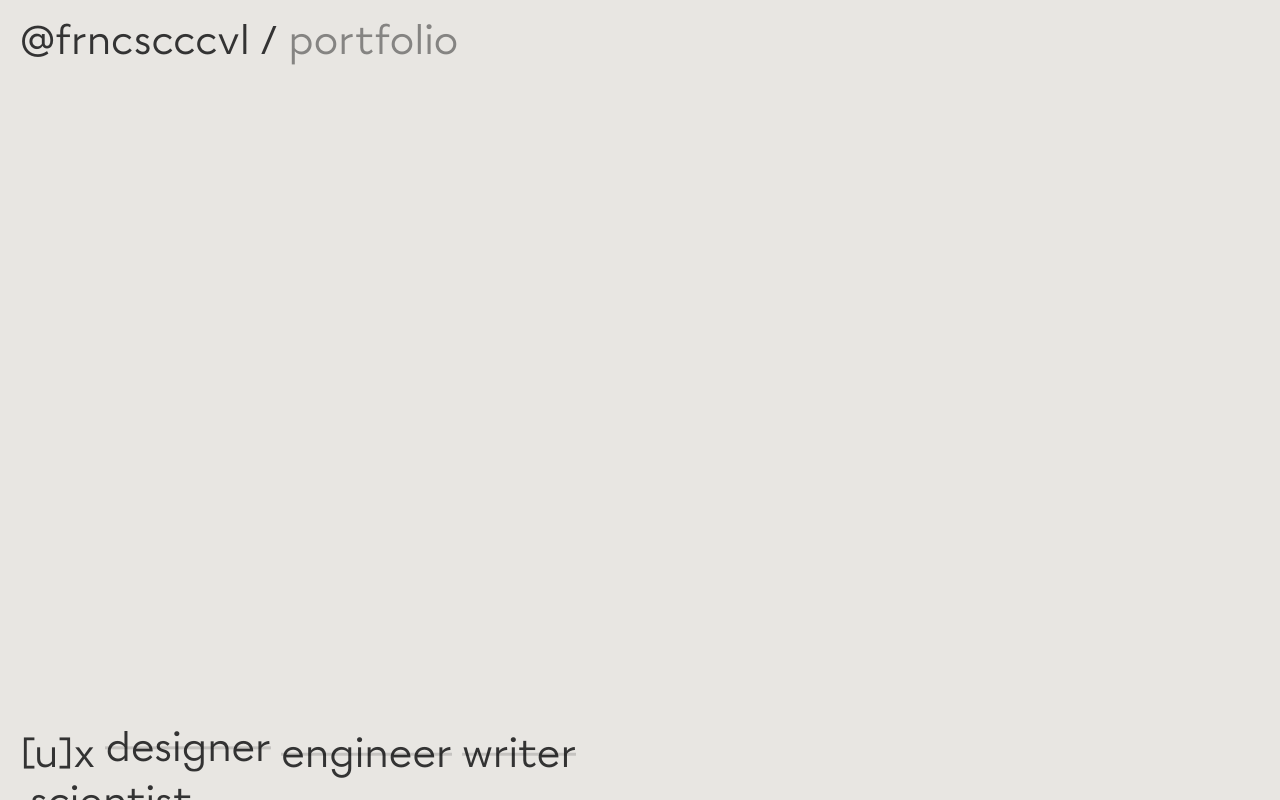
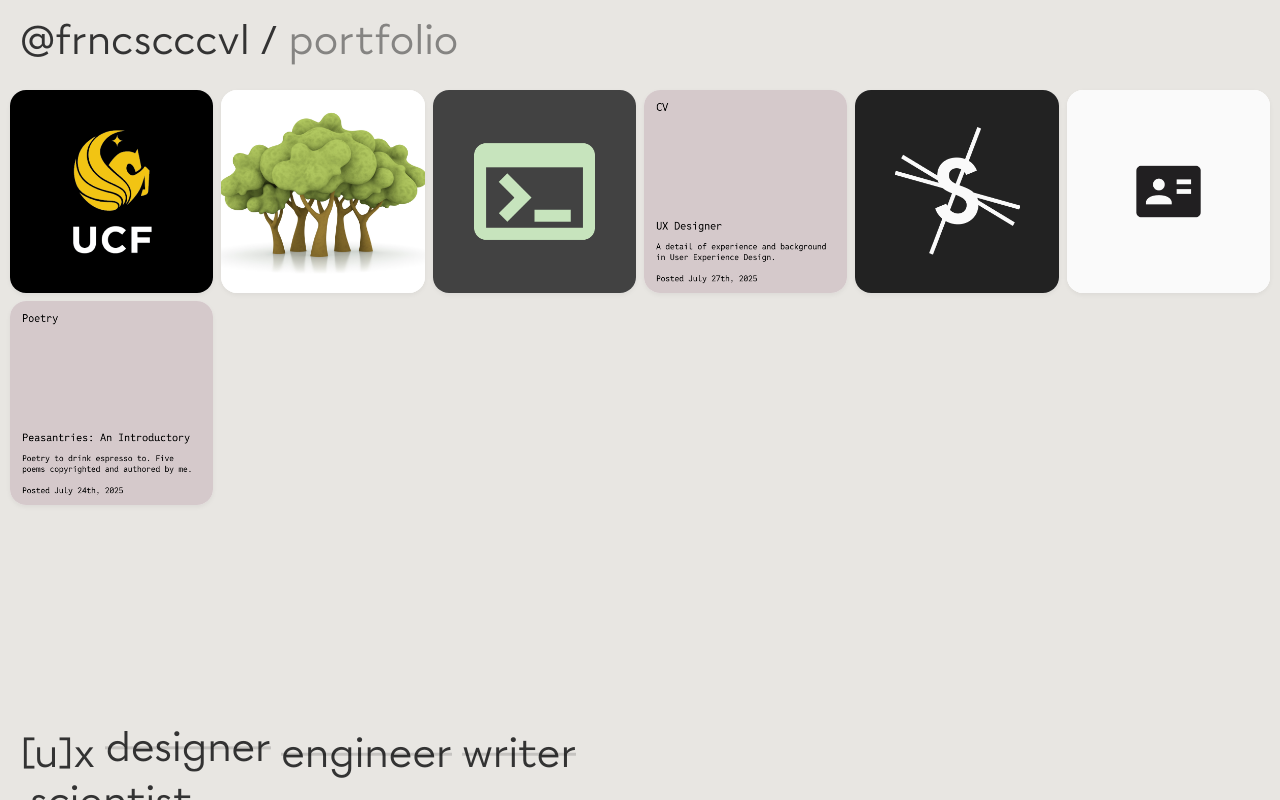
Before and after one commit to frncscccvl/portfolio-react, a React (Create React App) app: page / in a window 1280 px wide. Built offline with nearby package versions, Linux system fonts and the light colour scheme.

Commit message:
landing page projects visibility

```diff
--- a/src/App.js
+++ b/src/App.js
@@ -34,7 +34,17 @@ const allProjectsData = {
     /*{ id: 'd5', title: 'CV', image: designCVimg, headerImage: designCvHeader },
     { id: 'd6', title: 'CV', image: designCVimg, headerImage: designCvHeader },
     { id: 'd7', title: 'CV', image: designCVimg, headerImage: designCvHeader },
-    { id: 'd8', title: 'CV', image: designCVimg, headerImage: designCvHeader },*/
+    { id: 'd8', title: 'CV', image: designCVimg, headerImage: designCvHeader },
+    { id: 'd9', title: 'CV', image: designCVimg, headerImage: designCvHeader },
+    { id: 'd10', title: 'CV', image: designCVimg, headerImage: designCvHeader },
+    { id: 'd11', title: 'CV', image: designCVimg, headerImage: designCvHeader },
+    { id: 'd12', title: 'CV', image: designCVimg, headerImage: designCvHeader },
+    { id: 'd13', title: 'CV', image: designCVimg, headerImage: designCvHeader },
+    { id: 'd14', title: 'CV', image: designCVimg, headerImage: designCvHeader },
+    { id: 'd15', title: 'CV', image: designCVimg, headerImage: designCvHeader },
+    { id: 'd16', title: 'CV', image: designCVimg, headerImage: designCvHeader },
+    { id: 'd17', title: 'CV', image: designCVimg, headerImage: designCvHeader },
+    { id: 'd18', title: 'CV', image: designCVimg, headerImage: designCvHeader },*/
   ],
   engineer: [
     { id: 'e1', title: 'Fliffstar', image: engineeringProject1Img, shortDesc: 'A sportsbetting parlay ponderer.', headerImage: engineeringProject1Header },
@@ -45,20 +55,30 @@ const allProjectsData = {
   ],
 };
 
+const allProjectsArray = Object.values(allProjectsData).flat();
+
 function App() {
   const [activeTab, setActiveTab] = useState(null); // Default to 'null'
   const [selectedProject, setSelectedProject] = useState(null);
   const [isMobile, setIsMobile] = useState(false);
 
-  const projectsInActiveTab = allProjectsData[activeTab] || [];
+  const projectsToDisplay = activeTab ? allProjectsData[activeTab] : allProjectsArray;
+  //const projectsInActiveTab = allProjectsData[activeTab] || [];
 
   const handleTabClick = (tabName) => {
     setActiveTab(tabName);
     setSelectedProject(null); // Clear selected project when changing tabs
   };
 
+  /* Code to handle projects hidden on landing page. (Option A) */
+  /*const handleCardClick = (projectId) => {
+    const project = projectsInActiveTab.find(p => p.id === projectId);
+    setSelectedProject(project);
+  };*/
+
+  /* Code to handle all projects visible on landing page. (Option B) */
   const handleCardClick = (projectId) => {
-    const project = projectsInActiveTab.find(p => p.id === projectId);
+    const project = projectsToDisplay.find(p => p.id === projectId);
     setSelectedProject(project);
   };
 
@@ -93,7 +113,8 @@ function App() {
         <main className="main-content desktop-only">
           {/* Left side: Project Cards based on active tab */}
           <div className="cards-section">
-            {activeTab === null ? (
+            {/* Option A: Let project be hidden on landing page. */}
+            {/*{activeTab === null ? (
               <p className="placeholder-text"></p>
             ) : projectsInActiveTab.length > 0 ? (
               projectsInActiveTab.map(project => (
@@ -106,6 +127,19 @@ function App() {
               ))
             ) : (
               <p className="no-projects-message">No projects found for this category yet.</p>
+            )}*/}
+            {/* Option B: Show all projects on landing page. */}
+            {projectsToDisplay.length > 0 ? (
+              projectsToDisplay.map(project => (
+                <ProjectCard
+                  key={project.id}
+                  project={project}
+                  onClick={handleCardClick}
+                  isSelected={selectedProject && selectedProject.id === project.id}
+                />
+              ))
+            ) : (
+              <p className="no-projects-message">No projects found.</p>
             )}
           </div>
 
```
